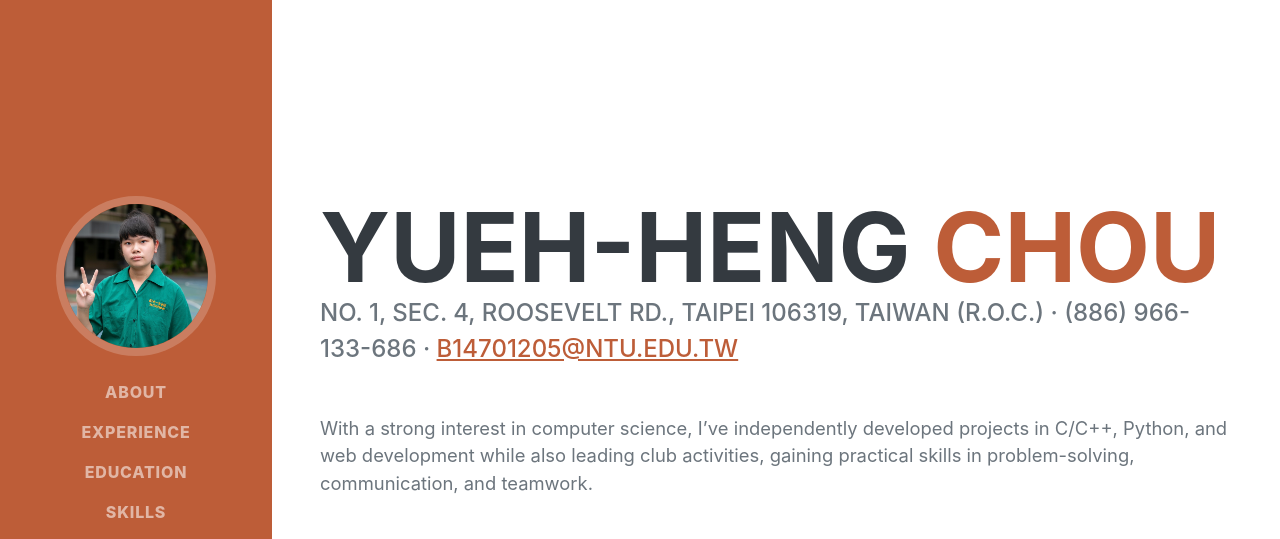
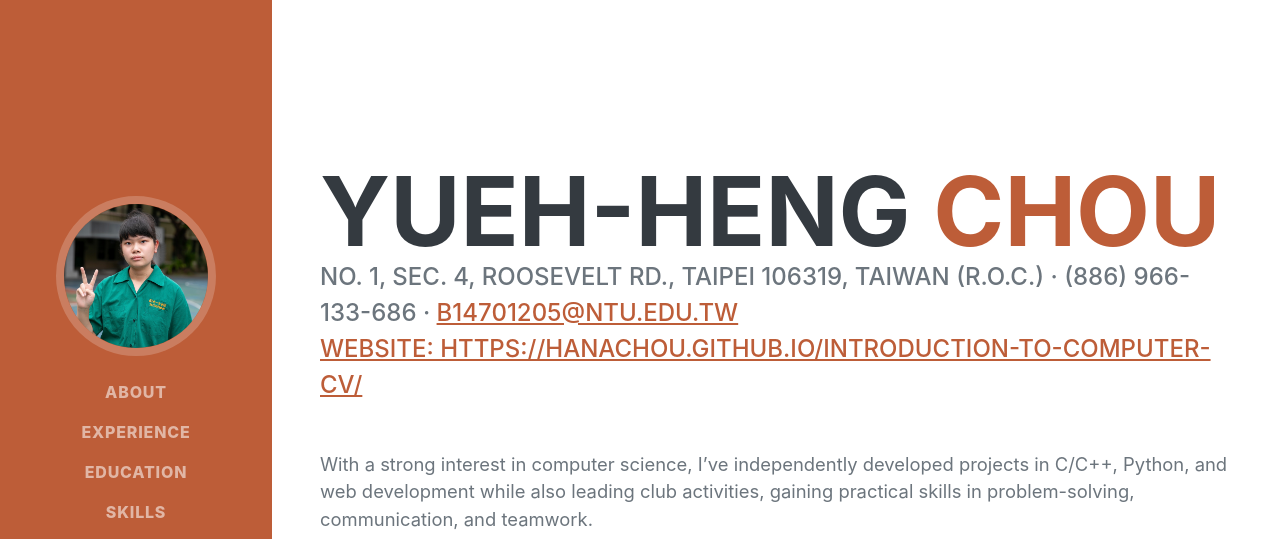
Before and after one commit to hanachou/Introduction-to-Computer-CV, a plain HTML site: page index.html in a window 1280 px wide. Shown: the top 539 px of the page. Drawn offline with nearby package versions, Linux system fonts and the light colour scheme; a web font is replaced by a local one.

Commit message:
Update index.html

```diff
--- a/index.html
+++ b/index.html
@@ -46,6 +46,7 @@
                     <div class="subheading mb-5">
                         No. 1, Sec. 4, Roosevelt Rd., Taipei 106319, Taiwan (R.O.C.) · (886) 966-133-686 ·
                         <a href="mailto:name@email.com">b14701205@ntu.edu.tw</a>
+                        <div><a href="https://hanachou.github.io/Introduction-to-Computer-CV/">Website: https://hanachou.github.io/Introduction-to-Computer-CV/</a></div>
                     </div>
                     <p class="lead mb-5">With a strong interest in computer science, I’ve independently developed projects in C/C++, Python, and web development while also leading club activities, gaining practical skills in problem-solving, communication, and teamwork.</p>
                     <div class="social-icons">
```
